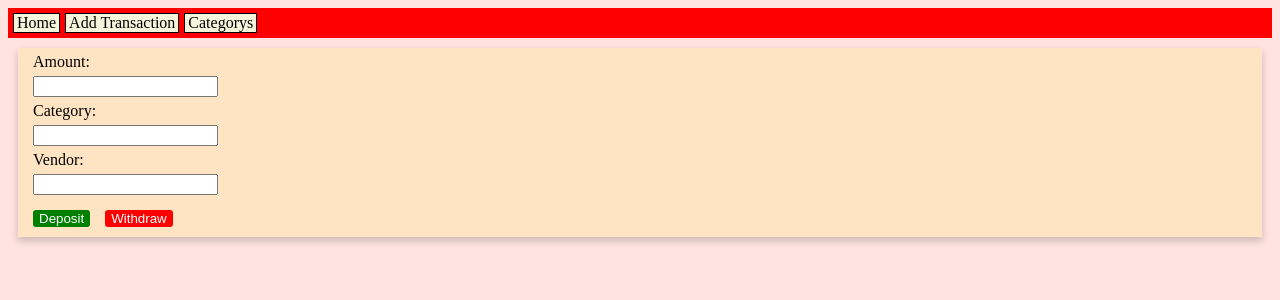
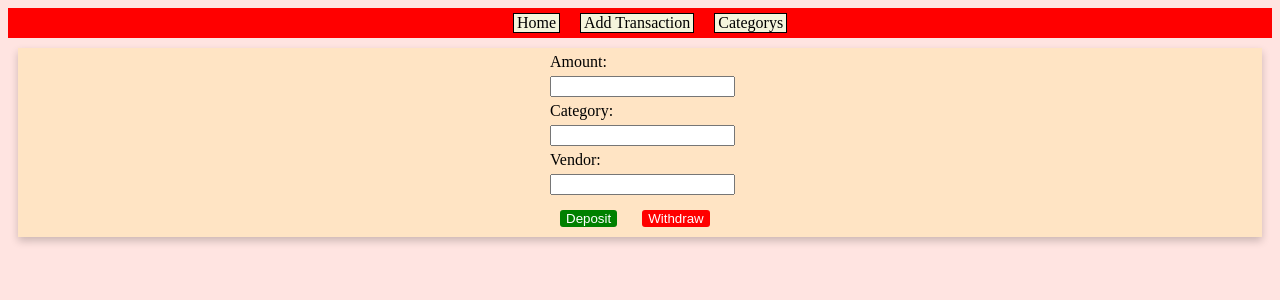
Before and after one commit to Sharqawi-1995/bank, a React (Create React App) app: page /operations in a window 1280 px wide. Shown: the top 300 px of the page. Built offline with nearby package versions, Linux system fonts and the light colour scheme; no server answers.

Commit message:
on branch main

```diff
--- a/src/App.css
+++ b/src/App.css
@@ -2,7 +2,7 @@
   display: flex;
   flex-direction: row;
   flex-wrap: wrap;
-  justify-content: flex-start;
+  justify-content: center;
 }
 
 .mainLinks {
@@ -20,7 +20,7 @@
   justify-content: flex-start;
   margin-top: 5px;
   margin-bottom: 5px;
-  margin-left: 5px;
+  margin-left: 20px;
   background-color: rgb(255, 255, 255);
   padding-left: 3px;
   padding-right: 3px;
@@ -33,6 +33,7 @@
   flex-wrap: wrap;
   justify-content: flex-start;
   margin-left: 10px;
+  margin-right: 10px;
   box-shadow: 0 4px 8px 0 rgba(0, 0, 0, 0.2);
   transition: 0.3s;
   background-color: bisque;
@@ -40,15 +41,10 @@
 
 .Transaction {
   display: block;
-  box-shadow: 0 4px 8px 0 rgba(0, 0, 0, 0.2);
+  box-shadow: 0 4px 8px rgba(0, 0, 0, 0.7);
   transition: 0.3s;
-  margin-right: 10px;
-  margin-left: 10px;
-  margin-bottom: 10px;
-  margin-top: 10px;
-  padding-bottom: 10px;
-  padding-left: 7px;
-  padding-right: 7px;
+  margin: 15px;
+  padding: 15px;
   background-color: antiquewhite;
   text-align-last: center;
 }
@@ -65,7 +61,7 @@
   display: flex;
   flex-direction: row;
   flex-wrap: wrap;
-  justify-content: flex-start;
+  justify-content: center;
   margin-left: 10px;
   margin-right: 10px;
   margin-top: 10px;
@@ -79,23 +75,24 @@
   flex-direction: column;
   flex-wrap: wrap;
   justify-content: flex-start;
+  box-shadow: 0em;
   margin-left: 15px;
   margin-right: 10px;
   margin-top: 5px;
   align-items: flex-start;
 }
 
-.OpsInput input{
-  margin-block: 5px
+.OpsInput input {
+  margin-block: 5px;
 }
 
 .Operations Button {
   border-radius: 3px;
   margin-top: 10px;
   margin-bottom: 10px;
-  margin-left: 15px;
+  margin-left: 25px;
   border-style: hidden;
-  }
+}
 
 .depositButton {
   background-color: green;
@@ -105,19 +102,18 @@
   background-color: red;
 }
 
-
-:link{
+:link {
   text-decoration: none;
 }
 
-.categorys{
+.categorys {
   display: flex;
   flex-direction: row;
   flex-wrap: wrap;
   justify-content: flex-start;
 }
 
-.category{
+.category {
   display: flex;
   flex-direction: column;
   flex-wrap: wrap;
@@ -133,16 +129,16 @@
   text-align-last: center;
 }
 
-.id{
+.id {
   padding-top: 5px;
   margin-bottom: 15px;
 }
 
-.sum{
+.sum {
   padding-bottom: 5px;
 }
 
-.link{
+.link {
   text-decoration: none;
-    color: white;
+  color: white;
 }
--- a/src/components/Transaction.js
+++ b/src/components/Transaction.js
@@ -3,23 +3,25 @@ import React, { Component } from "react";
 export default class Transaction extends Component {
   deleteTrans = () => {
     this.props.deleteTransaction(this.props.transaction._id);
-  }
+  };
 
   render() {
     let transaction = this.props.transaction;
 
     return (
       <div className="Transaction">
-        <p>Category:{transaction.category}</p>
+        Category:
+        <p>{transaction.category}</p>
+        Amount:
         <p>
-          Amount:
           <span style={{ color: transaction.amount >= 0 ? "green" : "red" }}>
             {transaction.amount}
           </span>
         </p>
-        <p>vendor:{transaction.vendor}</p>
+        Vendor:
+        <p>{transaction.vendor}</p>
         <button onClick={this.deleteTrans}>Delete</button>
       </div>
-    )
+    );
   }
 }
```
